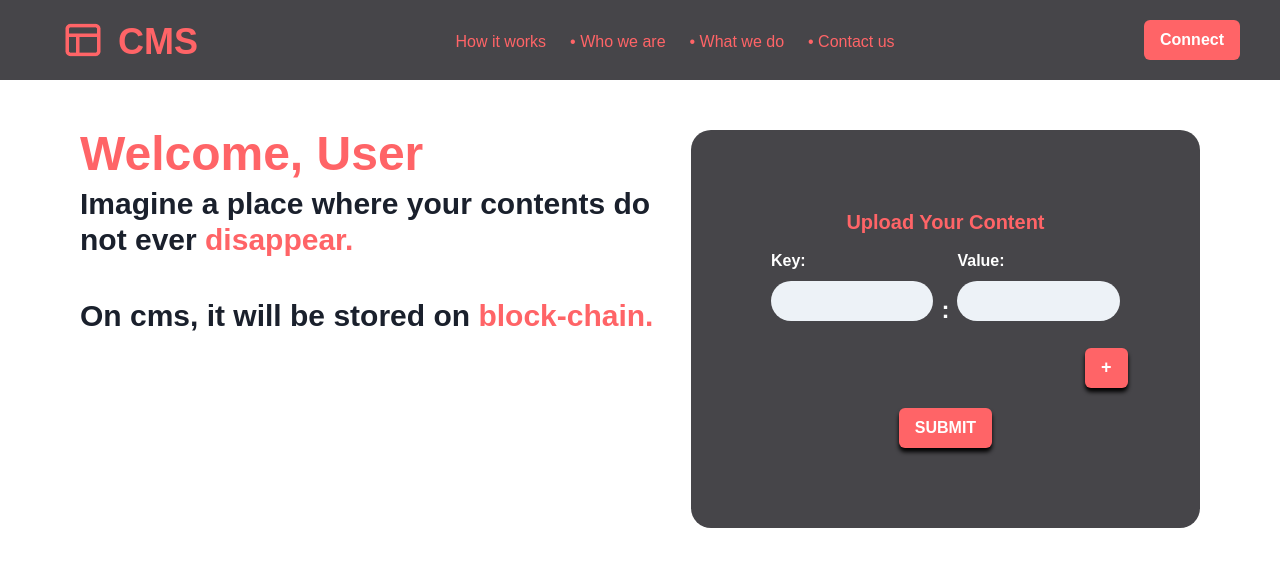
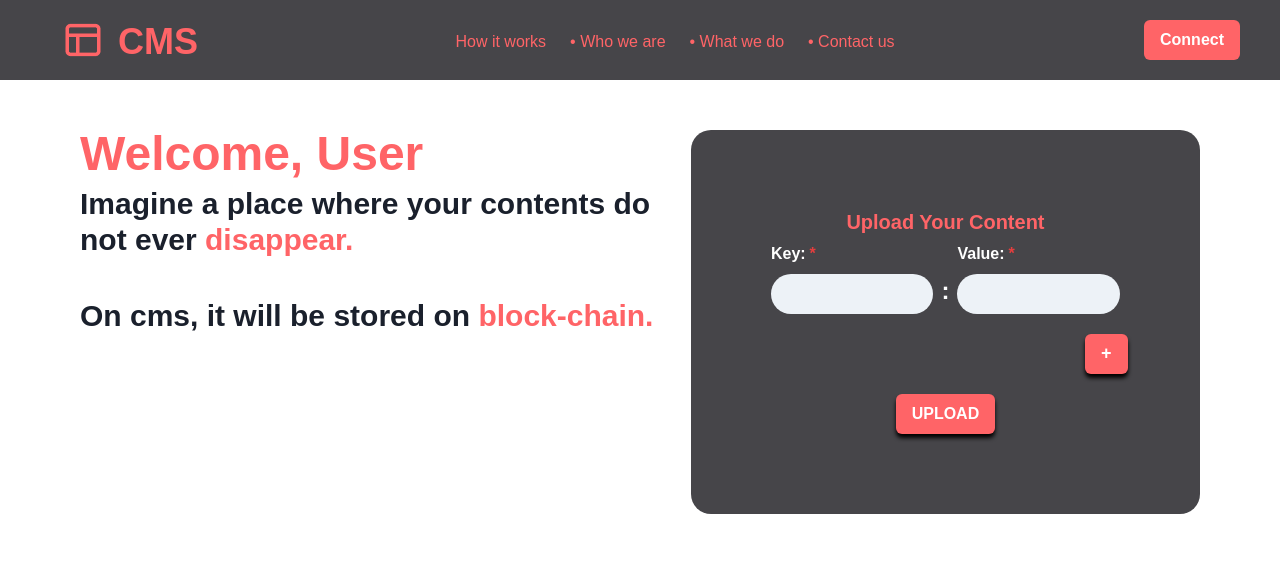
Before and after one commit to luke-song/DCMS, a React (Create React App) app: page / in a window 1280 px wide. Shown: the top 566 px of the page. Built offline with nearby package versions, Linux system fonts and the light colour scheme.

Commit message:
Implemented upload form

```diff
--- a/package.json
+++ b/package.json
@@ -9,6 +9,7 @@
     "@testing-library/jest-dom": "^5.16.5",
     "@testing-library/react": "^13.4.0",
     "@testing-library/user-event": "^13.5.0",
+    "formik": "^2.2.9",
     "framer-motion": "^7.3.5",
     "react": "^18.2.0",
     "react-dom": "^18.2.0",
--- a/src/components/Form/email_form.jsx
+++ b/src/components/Form/EmailForm.jsx
@@ -8,7 +8,7 @@ import {
 	VStack,
 } from "@chakra-ui/react";
 
-export default function form() {
+export default function EmailForm() {
 	return (
 		<FormControl textAlign="center">
 			<VStack align="left">
--- a/src/components/Form/form.jsx
+++ b/src/components/Form/form.jsx
@@ -5,39 +5,87 @@ import {
 	HStack,
 	Text,
 	Button,
+	Box
 } from "@chakra-ui/react";
+import React, { useState } from "react"
 
-export default function form() {
+const initialValues = {
+	key: "",
+	value: "",
+	pairs: []
+}
+
+
+export default function Form() {
+	const [values, setValues] = useState(initialValues)
+	const handleChange = e => {
+		const { name, value } = e.target
+		setValues({
+			...values,
+			[name]: value
+		})
+	}
+	const handleSubmit = e => {
+		e.preventDefault()
+		const newPair = { key: values.key, value: values.value }
+		setValues((prevState) => ({
+			pairs: [...prevState.pairs, newPair],
+			key: "",
+			value: ""
+		}))
+	}
+	const handleUpload = e => {
+		e.preventDefault()
+		setValues({
+			key: "",
+			value: "",
+			pairs: []
+		})
+	}
 	return (
-		<FormControl textAlign="center">
+		<div>
+			<form action="/" onSubmit={handleSubmit}>
 				<HStack>
-				<div>
+					<FormControl isRequired>
 						<FormLabel color="white" fontWeight="bold">
 							Key:
 						</FormLabel>
 						<Input
+							name="key"
+							value={values.key}
+							onChange={handleChange}
 							sx={{ ":focus": { background: "white" } }}
-						type="email"
 							variant="filled"
 							borderRadius={20}
 						/>
-				</div>
-				<Text fontWeight="bold" fontSize="2xl" mt={50} color="white">
+					</FormControl>
+					<Box pt={25}>
+						<Text fontWeight="bold" fontSize="2xl" color="white">
 							:
 						</Text>
-				<div>
+					</Box>
+					<FormControl isRequired>
 						<FormLabel color="white" fontWeight="bold">
 							Value:
 						</FormLabel>
 						<Input
+							name="value"
+							value={values.value}
+							onChange={handleChange}
 							sx={{ ":focus": { background: "white" } }}
-						type="email"
 							variant="filled"
 							borderRadius={20}
 						/>
-				</div>
+					</FormControl>
 				</HStack>
+				<ul>
+					{values.pairs.map(pair => (
+						<li key={pair.key}>{pair.key} : {pair.value}</li>
+					))}
+				</ul>
 				<Button
+					type="submit"
+					title="Add a key-value pair"
 					bg="#FF6467"
 					color="white"
 					ml={"90%"}
@@ -47,15 +95,24 @@ export default function form() {
 				>
 					+
 				</Button>
+			</form>
+			<Box textAlign="center">
+				<form action="/" onSubmit={handleUpload}>
 					<Button
+						type="submit"
+						title="Submit to Filecoin"
 						background="#FF6467"
 						size="md"
 						color="white"
 						boxShadow="0 4px 4px 0px #000"
 						m="auto"
 					>
-				SUBMIT
+						UPLOAD
 					</Button>
-		</FormControl>
+				</form>
+			</Box>
+		</div>
+
+
 	);
 }
--- a/src/components/Navbar/navbar.jsx
+++ b/src/components/Navbar/navbar.jsx
@@ -2,9 +2,9 @@ import React from 'react'
 import { Box, Link, HStack, Image, Flex, Spacer, Heading, Text, Button } from '@chakra-ui/react'
 import { Link as ReactLink } from 'react-router-dom'
 import Logo from "../../assets/Logo.png";
-import "./navbar.css";
+import "./Navbar.css";
 
-export default function navbar () {
+export default function Navbar() {
     return (
         <Flex bg='#464549' pl='10' pr='10' >
             <HStack>
--- a/src/components/Upload/upload.jsx
+++ b/src/components/Upload/upload.jsx
@@ -1,7 +1,7 @@
 import { Box, Heading, Container, VStack, Stack } from "@chakra-ui/react";
-import Form from "../Form/form";
+import Form from "../Form/Form";
 
-export default function upload() {
+export default function Upload() {
 	return (
 		<Box>
 			<Container mt={50} maxW="90%" display="flex">
--- a/src/components/What/what.jsx
+++ b/src/components/What/what.jsx
@@ -1,12 +1,12 @@
 import { Box, Heading, Container, VStack, Stack } from "@chakra-ui/react";
 
-export default function what() {
+export default function What() {
 	return (
 		<Box>
 			<Container mt={50} maxW="90%" display="flex">
 				<Stack direction={["column", "row"]} spacing={1}>
 					<VStack align="flex-start">
-                    <Heading color="#FF6467" size="2xl">
+						<Heading color="#FF6467" size="2xl">
 							What we do.
 						</Heading>
 						<Heading size="lg">
--- a/src/components/Who/who.jsx
+++ b/src/components/Who/who.jsx
@@ -1,6 +1,6 @@
 import { Box, Heading, Container, VStack, Stack } from "@chakra-ui/react";
 
-export default function who() {
+export default function Who() {
 	return (
 		<Box>
 			<Container mt={50} maxW="90%" display="flex">
```
Also changed, not shown: src/App.js (+5 -5 lines), src/components/Contact/contact.jsx (+6 -6 lines), 1 other file (tests, documents, lock files or other folders). Lines whose indentation alone changed are shown as unchanged.
